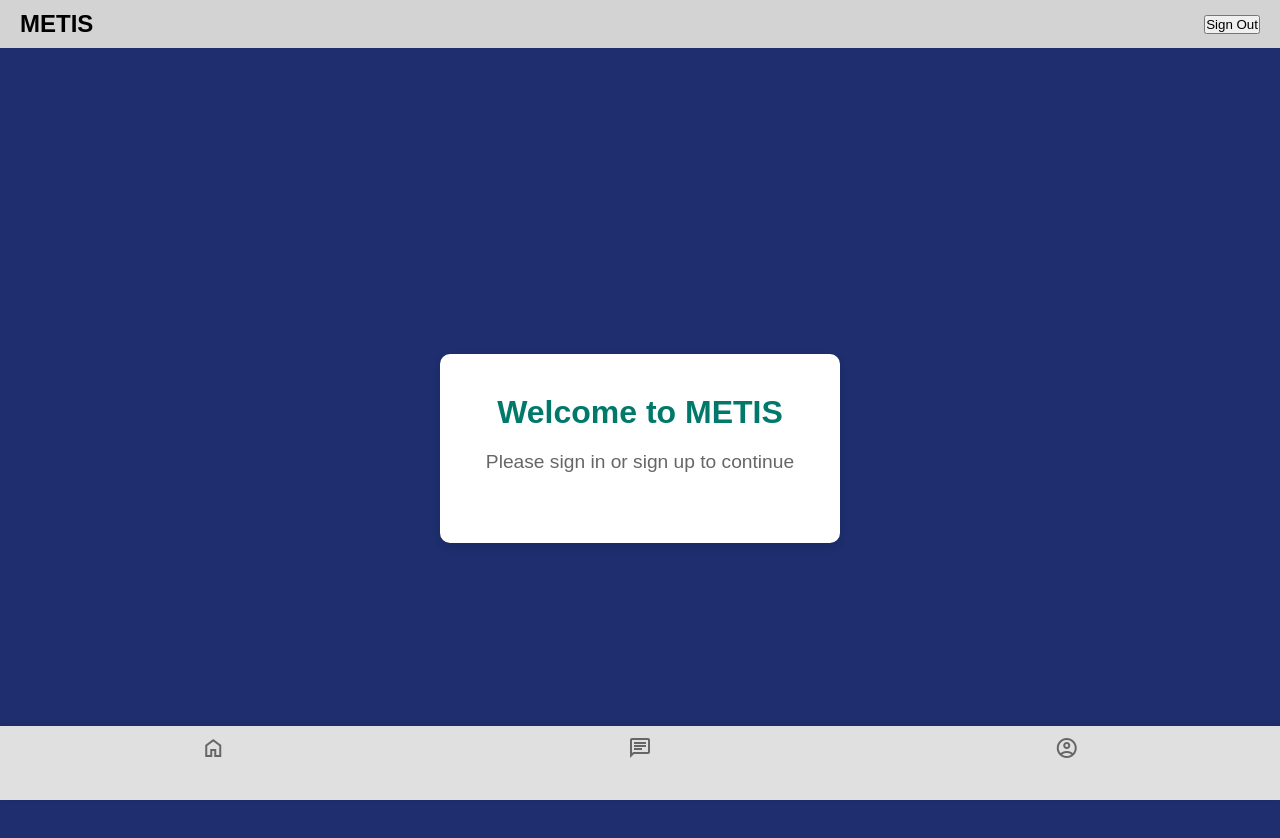
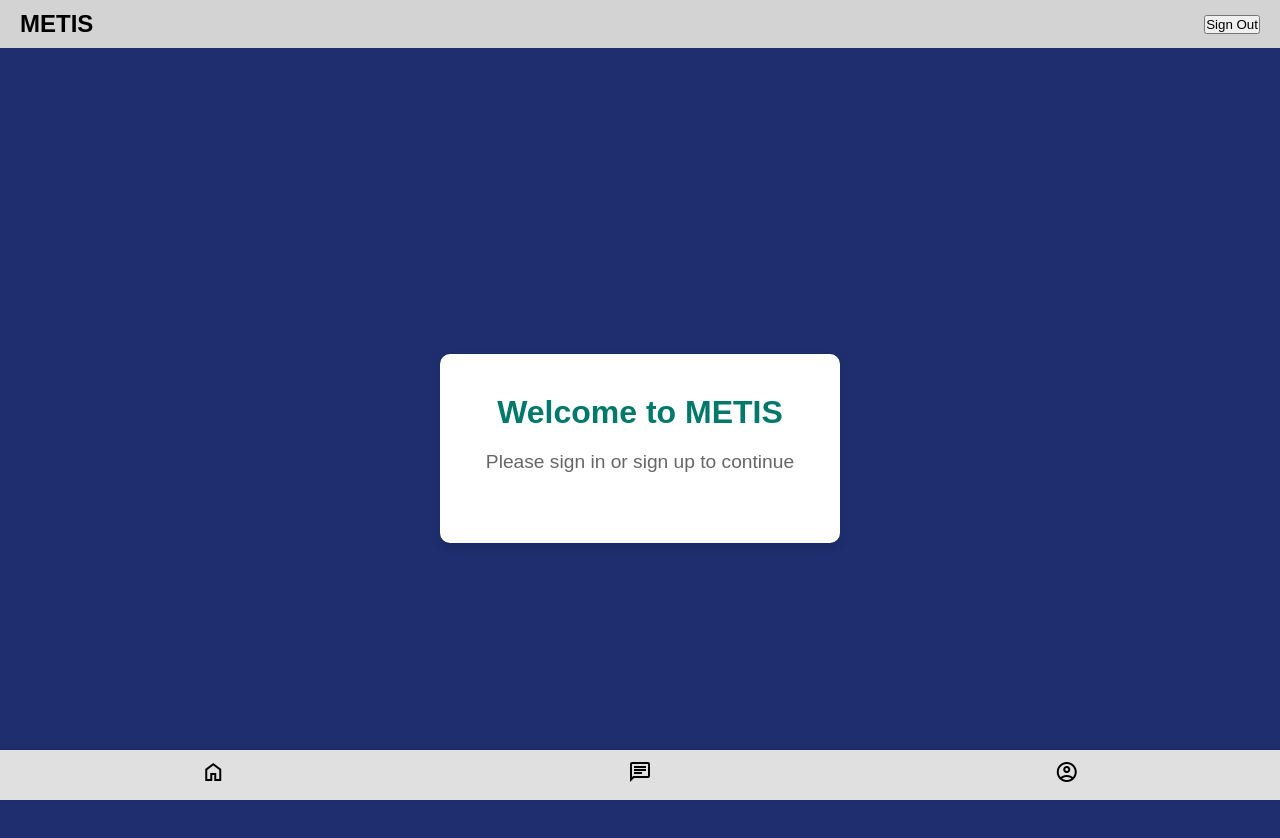
Before and after one commit to Tyriol/metis-study-buddy, a Next.js app: page / in a window 1280 px wide. Shown: the top 838 px of the page. Built offline with nearby package versions, Linux system fonts and the light colour scheme; no server answers.

Commit message:
Organised the linking between the footer and the icons. Still need to implement /matches as a page

```diff
--- a/src/app/components/Footer/Footer.jsx
+++ b/src/app/components/Footer/Footer.jsx
@@ -5,21 +5,27 @@ const Footer = () => {
   return (
     <footer className="footer">
       <div className="footer-icon">
-        <p className="material-symbols-outlined">home </p>
+        <a href="/matches" className="material-symbols-outlined" style={{ textDecoration: 'none', color: 'inherit' }}>
+          home
+        </a>
         <link
           rel="stylesheet"
           href="https://fonts.googleapis.com/css2?family=Material+Symbols+Outlined:opsz,wght,FILL,GRAD@20..48,100..700,0..1,-50..200"
         />
       </div>
       <div className="footer-icon">
-        <p className="material-symbols-outlined">chat </p>
+        <a href="/profile-update" className="material-symbols-outlined" style={{ textDecoration: 'none', color: 'inherit' }}>
+          chat
+        </a>
         <link
           rel="stylesheet"
           href="https://fonts.googleapis.com/css2?family=Material+Symbols+Outlined:opsz,wght,FILL,GRAD@20..48,100..700,0..1,-50..200"
         />
       </div>
       <div className="footer-icon">
-        <p className="material-symbols-outlined">account_circle</p>
+        <a href="/user-profile" className="material-symbols-outlined" style={{ textDecoration: 'none', color: 'inherit' }}>
+          account_circle
+        </a>
       </div>
     </footer>
   );
```
